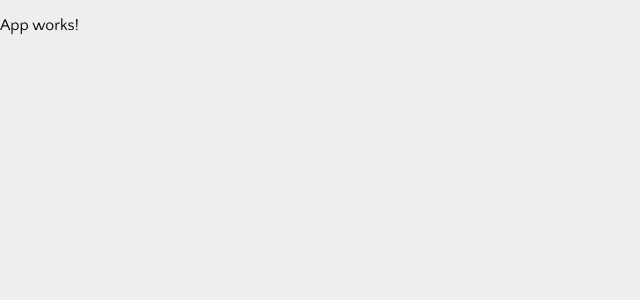
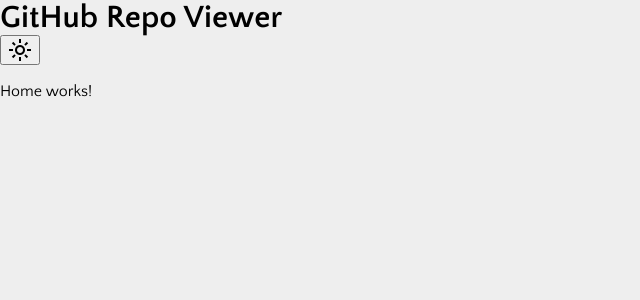
Before and after one commit to Jonatan7BR/github-app, a React (Create React App) app: page / in a window 1280 px wide. Shown: the top 300 px of the page, without its empty margins (0-640 px from the left). Built offline with nearby package versions, Linux system fonts and the light colour scheme; a web font is replaced by a local one.

Commit message:
Router and components

```diff
--- a/package.json
+++ b/package.json
@@ -15,6 +15,7 @@
     "react": "^18.2.0",
     "react-dom": "^18.2.0",
     "react-redux": "^8.0.5",
+    "react-router-dom": "^6.4.4",
     "react-scripts": "5.0.1",
     "sass": "^1.56.1",
     "typescript": "^4.4.2",
--- a/src/App.tsx
+++ b/src/App.tsx
@@ -1,5 +1,8 @@
 import { useEffect } from 'react';
+import { BrowserRouter, Route, Routes } from 'react-router-dom';
 import './App.scss';
+import Header from './components/Header';
+import Home from './pages/Home';
 import { useAppDispatch, useAppSelector } from './redux/hooks';
 import { changeTheme } from './redux/reducers/themeSlice';
 
@@ -33,7 +36,14 @@
     }, [darkModeOn])
 
     return (
-        <p>App works!</p>
+        <>
+            <Header />
+            <BrowserRouter>
+                <Routes>
+                    <Route index element={<Home />} />
+                </Routes>
+            </BrowserRouter>
+        </>
     );
 };
 
--- /dev/null
+++ b/src/components/Header.tsx
@@ -0,0 +1,16 @@
+import ThemeToggle from "./ThemeToggle";
+
+const Header = (): JSX.Element => {
+    return (
+        <header className="page-header">
+            <h1 className="title _nomargin">
+                GitHub Repo Viewer
+            </h1>
+            <div className="themetoggler">
+                <ThemeToggle />
+            </div>
+        </header>
+    );
+};
+
+export default Header;
--- /dev/null
+++ b/src/components/ThemeToggle.tsx
@@ -0,0 +1,24 @@
+import { useAppDispatch, useAppSelector } from "../redux/hooks"
+import { changeTheme } from "../redux/reducers/themeSlice";
+
+const ThemeToggle = (): JSX.Element => {
+    const darkModeOn = useAppSelector(state => state.theme.darkModeOn);
+    const dispatch = useAppDispatch();
+
+    const handleClick = (): void => {
+        dispatch(changeTheme(!darkModeOn));
+    };
+
+    return (
+        <button
+            type="button"
+            className="toggle-theme material-symbols-outlined"
+            title={darkModeOn ? 'Change to light mode' : 'Change to dark mode'}
+            onClick={handleClick}
+        >
+            { darkModeOn ? 'dark_mode' : 'light_mode' }
+        </button>
+    );
+};
+
+export default ThemeToggle;
--- /dev/null
+++ b/src/pages/Home.tsx
@@ -0,0 +1,7 @@
+const Home = (): JSX.Element => {
+    return (
+        <p>Home works!</p>
+    );
+};
+
+export default Home;
```
Also changed, not shown: 1 other file (tests, documents, lock files or other folders).
